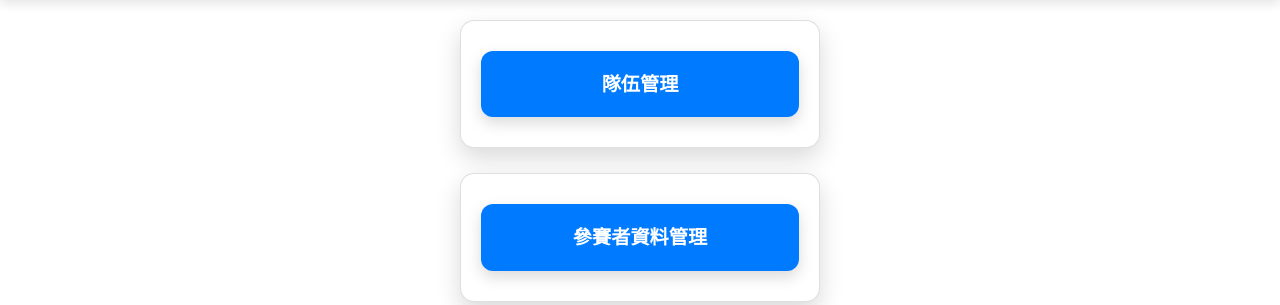
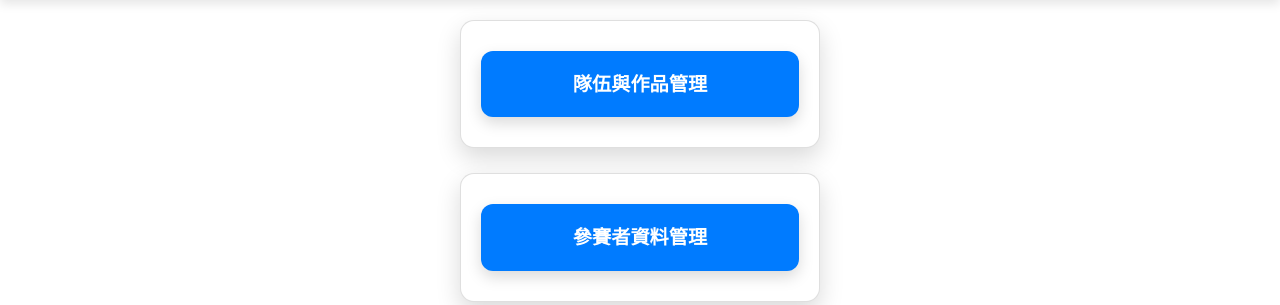
Before and after one commit to Rex0626/SE-final_project, a PHP site: page /admin_system/admin_system.php in a window 1280 px wide. Shown: the part 171-476 px from the top of the page. Run offline with PHP 8.4, Linux system fonts and the light colour scheme; the visitor is signed in with stand-in values (Sample User, id 1).

Commit message:
修改版面

```diff
--- a/admin_system/admin_system.php
+++ b/admin_system/admin_system.php
@@ -98,7 +98,7 @@ if (!isset($_SESSION['email']) || $_SESSION['role'] !== 'admin') {
 
     <main class="container">
         <div class="card">
-            <a href="./manage_team/main.php" class="btn">隊伍管理</a>
+            <a href="./manage_team/main.php" class="btn">隊伍與作品管理</a>
         </div>
         <div class="card">
             <a href="./manage_participant/main.php" class="btn">參賽者資料管理</a>
```
